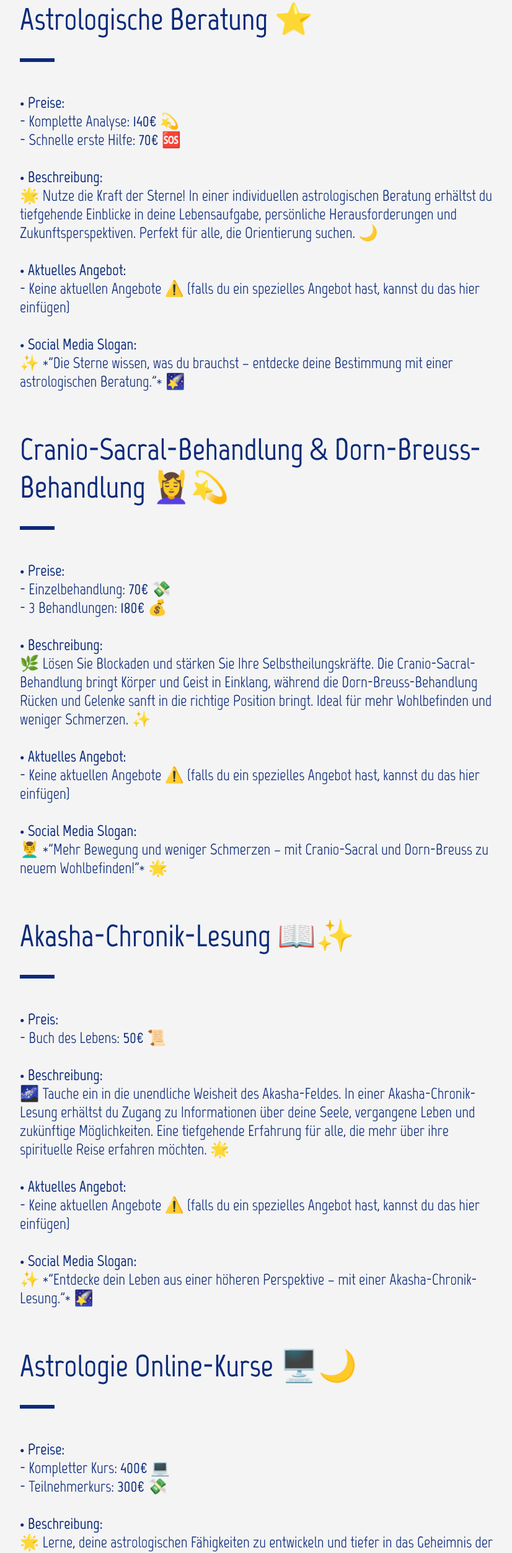
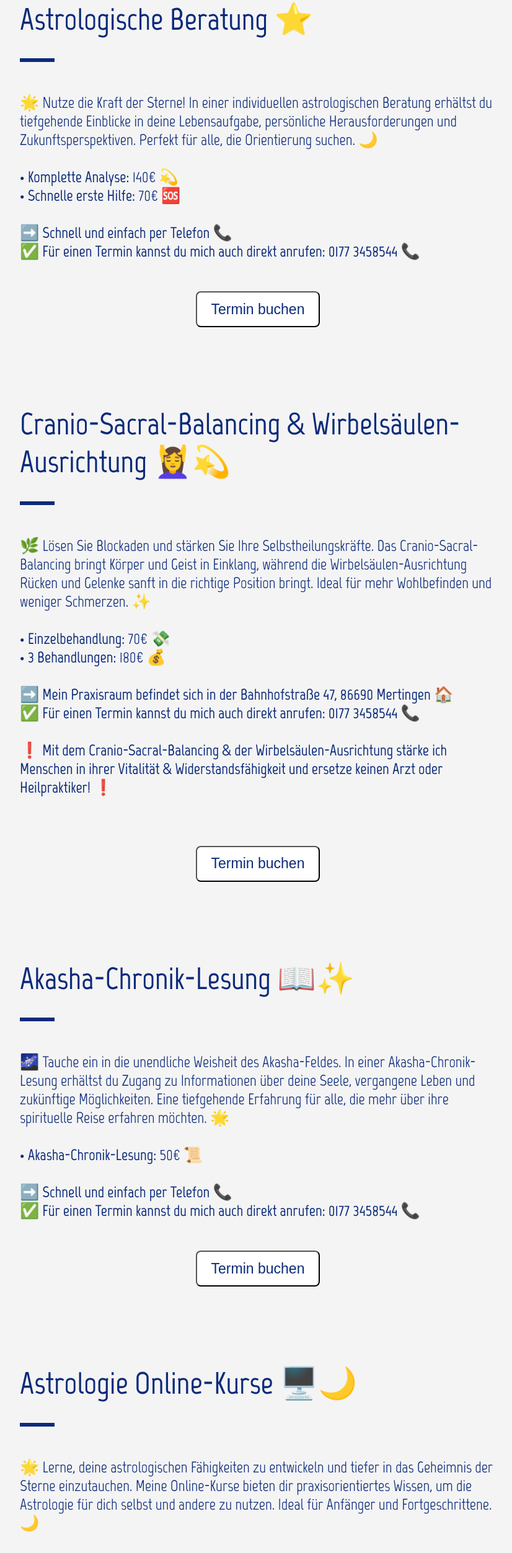
Before and after one commit to TobiasUllrich/HomePageTemplate, an Angular app in the folder hptemplate/: page /Angebote in a window 1280 px wide. Shown: the part 234-2740 px from the top of the page at 62% size, without its empty margins (224-1050 px from the left). Built offline with nearby package versions, Linux system fonts and the light colour scheme.

Commit message:
Angebotsrubrik fast fertig

```diff
--- a/hptemplate/src/app/contactbox/contactbox.component.ts
+++ b/hptemplate/src/app/contactbox/contactbox.component.ts
@@ -1,5 +1,6 @@
 import { Component, ElementRef, OnInit, ViewChild } from '@angular/core';
 import { environment } from '../../environments/environment'; //environment.development (localhost) ODER environment angeben (domain)
+import { NavigationStart, Router } from '@angular/router';
 
 
 @Component({
@@ -13,13 +14,19 @@ export class ContactboxComponent implements OnInit{
     @ViewChild('emailField') emailField!: ElementRef; //To contact #nameField of the HTML-Code
     @ViewChild('messageField') messageField!: ElementRef; //To contact #messageField of the HTML-Code
     @ViewChild('sendbutton') sendbutton!: ElementRef; //To contact #sendbutton of the HTML-Code
-    constructor() { }
 
+    constructor(private router: Router) {};
 
-
-
-    ngOnInit(): void {
-    }
+    /**
+     * Scrolls to the top, when page is loaded
+     */
+     ngOnInit() {
+       this.router.events.subscribe(event => {
+         if (event instanceof NavigationStart) {
+           window.scrollTo(0, 0); // Scrollt zum Anfang der Seite
+         }
+       });
+     }
 
     /**
      * We are making a POST-Request, means we are sending data to the FTP-Server and using the PHP-Script of the FTP-Server
--- a/hptemplate/src/app/pageeight/pageeight.component.html
+++ b/hptemplate/src/app/pageeight/pageeight.component.html
@@ -1,9 +1,3 @@
-<!-- //'📖🌊🌀⭐☝️🚀📍💫☀️🔍🔎📚🌟🏃‍♂️✍️✨🖍️💻🪪⌨️📃📑' -->
-
-
-
-
-
 <!-- HEADER -->
 <h1>Astrologische Beratung ⭐</h1>
 
@@ -12,41 +6,45 @@
 
 <!-- Inhalt -->
 <span>
-  • <strong>Preise:</strong> <br>
-    - Komplette Analyse: <strong>140€</strong> 💫 <br>
-    - Schnelle erste Hilfe: <strong>70€</strong> 🆘 <br><br>
+ 🌟 Nutze die Kraft der Sterne! In einer individuellen astrologischen Beratung erhältst du tiefgehende Einblicke in deine Lebensaufgabe, persönliche Herausforderungen und Zukunftsperspektiven. Perfekt für alle, die Orientierung suchen. 🌙<br><br>
+    • <strong>Komplette Analyse:</strong> 140€ 💫 <br>
+    • <strong>Schnelle erste Hilfe:</strong> 70€ 🆘 <br><br>
+    <strong>➡️ Schnell und einfach per Telefon 📞</strong><br>
+    <strong>✅ Für einen Termin kannst du mich auch direkt anrufen: 0177 3458544 📞</strong>
 
-  • <strong>Beschreibung:</strong> <br>
-    🌟 Nutze die Kraft der Sterne! In einer individuellen astrologischen Beratung erhältst du tiefgehende Einblicke in deine Lebensaufgabe, persönliche Herausforderungen und Zukunftsperspektiven. Perfekt für alle, die Orientierung suchen. 🌙<br><br>
+    <div class="buttons">
+      <app-custombutton (click)="routeTo('/Kontakt')" [buttonText]="label"></app-custombutton>
+    </div>
+</span>
+<div style="margin-bottom:125px;"></div>
 
-  • <strong>Aktuelles Angebot:</strong> <br>
-    - Keine aktuellen Angebote ⚠️ (falls du ein spezielles Angebot hast, kannst du das hier einfügen) <br><br>
 
-  • <strong>Social Media Slogan:</strong> <br>
-    ✨ *"Die Sterne wissen, was du brauchst – entdecke deine Bestimmung mit einer astrologischen Beratung."* 🌠 <br><br>
-</span>
 
 <!-- HEADER -->
-<h1>Cranio-Sacral-Behandlung & Dorn-Breuss-Behandlung 💆‍♀️💫</h1>
+<h1>Cranio-Sacral-Balancing & Wirbelsäulen-Ausrichtung 💆‍♀️💫</h1>
 
 <!-- UNDERLINE -->
 <div style="width:50px;margin-bottom:50px;border:3px solid;"></div>
 
 <!-- Inhalt -->
 <span>
-  • <strong>Preise:</strong> <br>
-    - Einzelbehandlung: <strong>70€</strong> 💸 <br>
-    - 3 Behandlungen: <strong>180€</strong> 💰 <br><br>
+    🌿 Lösen Sie Blockaden und stärken Sie Ihre Selbstheilungskräfte. Das Cranio-Sacral-Balancing bringt Körper und Geist in Einklang, während die Wirbelsäulen-Ausrichtung Rücken und Gelenke sanft in die richtige Position bringt. Ideal für mehr Wohlbefinden und weniger Schmerzen. ✨<br><br>
 
-  • <strong>Beschreibung:</strong> <br>
-    🌿 Lösen Sie Blockaden und stärken Sie Ihre Selbstheilungskräfte. Die Cranio-Sacral-Behandlung bringt Körper und Geist in Einklang, während die Dorn-Breuss-Behandlung Rücken und Gelenke sanft in die richtige Position bringt. Ideal für mehr Wohlbefinden und weniger Schmerzen. ✨<br><br>
+    • <strong>Einzelbehandlung:</strong> 70€ 💸 <br>
+    • <strong>3 Behandlungen:</strong> 180€ 💰 <br><br>
 
-  • <strong>Aktuelles Angebot:</strong> <br>
-    - Keine aktuellen Angebote ⚠️ (falls du ein spezielles Angebot hast, kannst du das hier einfügen) <br><br>
+    <strong>➡️ Mein Praxisraum befindet sich in der Bahnhofstraße 47, 86690 Mertingen 🏠</strong><br>
+    <strong>✅ Für einen Termin kannst du mich auch direkt anrufen: 0177 3458544 📞</strong><br><br>
 
-  • <strong>Social Media Slogan:</strong> <br>
-    💆‍♂️ *"Mehr Bewegung und weniger Schmerzen – mit Cranio-Sacral und Dorn-Breuss zu neuem Wohlbefinden!"* 🌟 <br><br>
+    <strong>❗ Mit dem Cranio-Sacral-Balancing & der Wirbelsäulen-Ausrichtung stärke ich Menschen in ihrer Vitalität & Widerstandsfähigkeit und ersetze keinen Arzt oder Heilpraktiker! ❗</strong><br><br>
+
+    <div class="buttons">
+      <app-custombutton (click)="routeTo('/Kontakt')" [buttonText]="label"></app-custombutton>
+    </div>
 </span>
+<div style="margin-bottom:125px;"></div>
+
+
 
 <!-- HEADER -->
 <h1>Akasha-Chronik-Lesung 📖✨</h1>
@@ -56,18 +54,19 @@
 
 <!-- Inhalt -->
 <span>
-  • <strong>Preis:</strong> <br>
-    - Buch des Lebens: <strong>50€</strong> 📜 <br><br>
+  🌌 Tauche ein in die unendliche Weisheit des Akasha-Feldes. In einer Akasha-Chronik-Lesung erhältst du Zugang zu Informationen über deine Seele, vergangene Leben und zukünftige Möglichkeiten. Eine tiefgehende Erfahrung für alle, die mehr über ihre spirituelle Reise erfahren möchten. 🌟<br><br>
 
-  • <strong>Beschreibung:</strong> <br>
-    🌌 Tauche ein in die unendliche Weisheit des Akasha-Feldes. In einer Akasha-Chronik-Lesung erhältst du Zugang zu Informationen über deine Seele, vergangene Leben und zukünftige Möglichkeiten. Eine tiefgehende Erfahrung für alle, die mehr über ihre spirituelle Reise erfahren möchten. 🌟<br><br>
+  • <strong>Akasha-Chronik-Lesung:</strong> 50€ 📜 <br><br>
+    <strong>➡️ Schnell und einfach per Telefon 📞</strong><br>
+    <strong>✅ Für einen Termin kannst du mich auch direkt anrufen: 0177 3458544 📞</strong>
 
-  • <strong>Aktuelles Angebot:</strong> <br>
-    - Keine aktuellen Angebote ⚠️ (falls du ein spezielles Angebot hast, kannst du das hier einfügen) <br><br>
+    <div class="buttons">
+      <app-custombutton (click)="routeTo('/Kontakt')" [buttonText]="label"></app-custombutton>
+    </div>
+</span>
+<div style="margin-bottom:125px;"></div>
 
-  • <strong>Social Media Slogan:</strong> <br>
-    ✨ *"Entdecke dein Leben aus einer höheren Perspektive – mit einer Akasha-Chronik-Lesung."* 🌠 <br><br>
-</span>
+
 
 <!-- HEADER -->
 <h1>Astrologie Online-Kurse 🖥️🌙</h1>
@@ -77,79 +76,36 @@
 
 <!-- Inhalt -->
 <span>
-  • <strong>Preise:</strong> <br>
-    - Kompletter Kurs: <strong>400€</strong> 💻 <br>
-    - Teilnehmerkurs: <strong>300€</strong> 💸 <br><br>
+    🌟 Lerne, deine astrologischen Fähigkeiten zu entwickeln und tiefer in das Geheimnis der Sterne einzutauchen. Meine Online-Kurse bieten dir praxisorientiertes Wissen, um die Astrologie für dich selbst und andere zu nutzen. Ideal für Anfänger und Fortgeschrittene. 🌙<br><br>
 
-  • <strong>Beschreibung:</strong> <br>
-    🌟 Lerne, deine astrologischen Fähigkeiten zu entwickeln und tiefer in das Geheimnis der Sterne einzutauchen. Unsere Online-Kurse bieten dir praxisorientiertes Wissen, um die Astrologie für dich selbst und andere zu nutzen. Ideal für Anfänger und Fortgeschrittene. 🌙<br><br>
+    • <strong>Evolutionäre Astrologie I:</strong> 511€ 💻 <br>
+    • <strong>Evolutionäre Astrologie II:</strong> 250€ 💸 <br><br>
+    <strong>➡️ Schnell und einfach per Online-Plattform 🌐</strong>
 
-  • <strong>Aktuelles Angebot:</strong> <br>
-    - Keine aktuellen Angebote ⚠️ (falls du ein spezielles Angebot hast, kannst du das hier einfügen) <br><br>
-
-  • <strong>Social Media Slogan:</strong> <br>
-    🧑‍🏫 *"Meistere die Kunst der Astrologie – mit unseren Online-Kursen!"* 🌠 <br><br>
+    <div class="buttons">
+      <app-custombutton (click)="goToUrl(linkToCourse[0])" [buttonText]="label2" class="buybutton"></app-custombutton>
+      <app-custombutton (click)="goToUrl(linkToCourse[1])" [buttonText]="label3" class="buybutton"></app-custombutton>
+    </div>
 </span>
 
 
 
 
+<div class="lastContainerOfPage buttons">
+</div>
 
 
 
 
 
+  <!-- • <strong>Social Media Slogan:</strong> <br>
+    ✨ *"Die Sterne wissen, was du brauchst – entdecke deine Bestimmung mit einer astrologischen Beratung."* 🌠 <br><br> -->
 
+  <!-- • <strong>Social Media Slogan:</strong> <br>
+    💆‍♂️ *"Mehr Bewegung und weniger Schmerzen – mit Cranio-Sacral-Balancing und Wirbelsäulen-Ausrichtung zu neuem Wohlbefinden!"* 🌟 <br><br> -->
 
+  <!-- • <strong>Social Media Slogan:</strong> <br>
+    ✨ *"Entdecke dein Leben aus einer höheren Perspektive – mit einer Akasha-Chronik-Lesung."* 🌠 <br><br> -->
 
-
-
-
-
-
-<!-- HEADER -->
-<h1>Astrologische Beratung ⭐</h1>
-
-<!-- UNDERLINE -->
-<div style="width:50px;margin-bottom:50px;border:3px solid;"></div>
-
-<span>
-      • Deutungstext zu deiner Radix oder Telefonische Beratung <br>
-      • Kosten: 250€ oder 150€ <br>
-      • Composit möglich <br>
-      • Der Deutungstext eignet sich wunderbar zum Verschenken <br>
-</span>
-
-
-<!-- HEADER -->
-<h1>Cranio-Sacral-Therapie 🌊</h1>
-
-<!-- UNDERLINE -->
-<div style="width:50px;margin-bottom:50px;border:3px solid;"></div>
-
-  <span>
-    • Mein Praxisraum befindet sich in der Bahnhofstraße 47, 86690 Mertingen <br>
-    • Eine Behandlung mit Vorgespräch dauert ca. 1,5 Stunden <br>
-    • Die Stunde kostet 70€ <br>
-    • Wir arbeiten gemeinsam daran eine Lösung für dein Problem zu finden <br>
-  </span>
-
-
-<!-- HEADER -->
-<h1>Astrologie Online-Kurse 📖</h1>
-
-<!-- UNDERLINE -->
-<div style="width:50px;margin-bottom:50px;border:3px solid;"></div>
-
-  <span>
-    • Mein Praxisraum befindet sich in der Bahnhofstraße 47, 86690 Mertingen <br>
-    • Eine Behandlung mit Vorgespräch dauert ca. 1,5 Stunden <br>
-    • Die Stunde kostet 70€ <br>
-    • Wir arbeiten gemeinsam daran eine Lösung für dein Problem zu finden <br>
-  </span>
-
-
-
-<div class="lastContainerOfPage">
-  <app-custombutton (click)="routeTo('/Kontakt')" [buttonText]="label"></app-custombutton>
-</div>
+  <!-- • <strong>Social Media Slogan:</strong> <br>
+    🧑‍🏫 *"Meistere die Kunst der Astrologie – mit meinen Online-Kursen!"* 🌠 <br><br> -->
--- a/hptemplate/src/app/pageeight/pageeight.component.scss
+++ b/hptemplate/src/app/pageeight/pageeight.component.scss
@@ -2,5 +2,11 @@
     display: flex;
     justify-content: center;
     margin-top:75px;
-    margin-bottom:75px;
+    margin-bottom:125px;
 }
+
+.buttons{
+    display:flex;
+    justify-content: space-evenly;
+    margin-top:50px;
+}
--- a/hptemplate/src/app/pageeight/pageeight.component.ts
+++ b/hptemplate/src/app/pageeight/pageeight.component.ts
@@ -14,7 +14,16 @@ export class PageeightComponent {
     /**
      * Labels for the customized Button
      */
-    label = 'Kontaktiere mich';
+    label = 'Termin buchen';
+    label2 = 'EA I kaufen';
+    label3 = 'EA II kaufen';
+
+    linkToCourse: string[] =[
+      'https://ullrichtobias.gurucan.com/app/plans/61f95636e2253d0013950a9d',
+      'https://ullrichtobias.gurucan.com/app/plans/64047295ff1a890013ff42e3',
+    ]
+
+
     /**
      *
      * @param route Internal Route to another Page
@@ -23,5 +32,13 @@ export class PageeightComponent {
       this.router.navigateByUrl(route);
     }
 
+    /**
+     *
+     * @param url External Route to another Page
+     */
+    goToUrl(url: string){
+      console.log(url);
+      window.open(url, "_blank");
+     }
 
 }
--- a/hptemplate/src/app/pagefour/pagefour.component.html
+++ b/hptemplate/src/app/pagefour/pagefour.component.html
@@ -22,8 +22,8 @@
       • 2017  Rückführung 1+2 <a (click)="goToUrl(2);">(*)</a> <br>
       • Seit 2014  Asthanga-Yoga <a (click)="goToUrl(3);">(*)</a> <br>
       • Seit 2016  Vipassana-Meditation <a (click)="goToUrl(4);">(*)</a> <br>
-      • 2019  Evolutionärer Astrologe <a (click)="goToUrl(5);">(*)</a> <br>
-      • 2022  Biodynamischer Cranio-Sacral-Therapeut (*)
+      • 2019  Evolutionäre Astrologie <a (click)="goToUrl(5);">(*)</a> <br>
+      • 2022  Biodynamische Cranio-Sacral-Therapie (*) <br>
       • 2024  Sportmassage <a (click)="goToUrl(6);">(*)</a> <br>
       • 2024  Dorn-Breuss-Massage <a (click)="goToUrl(7);">(*)</a> <br>
       • 2024  Akasha-Chronik-Reading <a (click)="goToUrl(8);">(*)</a> <br>
@@ -63,11 +63,11 @@
     So würde ich die evolutionäre Astrologie auch als sehr bildhaft und imaginativ beschreiben, was mir bei der klassischen Astrologie meist gefehlt hat.
     Ein weiterer Punkt ist, dass die evolutionäre Astrologie Lösungen anbietet, statt sich in fatalistische Prognosen zu verstricken.</span>
 
-    <h3>🌊 Wie kam ich zur Cranio-Sacral-Therapie?</h3>
-    <span>Ebenso wie mir das Buch über die Evolutionäre Astrologie von einer guten Freundin, die ebenfalls therapeutisch arbeitet, in die Hand gedrückt wurde, so hat sie mir gute 1,5 Jahre später bei einem Spaziergang die Frage gestellt: "Wäre es nicht etwas für dich etwas mit den Händen zu tun?".
-       Auch in diesem Fall habe ich gefunden ohne zu suchen. Durch ihren Tipp saß ich ein paar Monate später im Einführungsseminar für die Ausbildung in biodynamischer Cranio-Sacral-Therapie an der Freiburger Cranio- & Polarity-Schule. </span>
+    <h3>🌊 Wie kam ich zum Cranio-Sacral-Balancing?</h3>
+    <span>Ebenso wie mir eine gute Freundin das Buch über die Evolutionäre Astrologie in die Hand gedrückt hat, so hat stellte sie mir gute 1,5 Jahre später bei einem Spaziergang die Frage: "Wäre es nicht etwas für dich etwas mit den Händen zu tun?".
+       Auch in diesem Fall habe ich gefunden ohne zu suchen. Durch ihren Tipp saß ich ein paar Monate später im Einführungsseminar für die Ausbildung in Biodynamischer Cranio-Sacral-Therapie an der Freiburger Cranio- & Polarity-Schule. </span>
 
-    <h3>🔎 Was ist Biodynamische Cranio-Sacral-Therapie?</h3>
+    <h3>🔎 Was ist Cranio-Sacral-Balancing?</h3>
     <span>Die Methode hat sich in der ersten Hälfte des 20. Jahrhunderts aus der Osteopathie heraus entwickelt und entfaltet ihre Wirkung mittels sanfter Berührungen auf körperlicher, geistiger & seelischer Ebene. Die Gehirn-Rückenmarksflüssigkeit (Liquor), die im Schädel und der Wirbelsäule zirkuliert, ist der Indikator der Cranio-Sacralen-Energiearbeit.
        Diese Flüssigkeit schützt, nährt und bewegt unser Nervensystem vom Schädel (Cranium) bis zum Kreuzbein (Sacrum). Der cranio-sacrale Rhythmus ist im ganzen Körper über das Bindegewebe spürbar. So können Blockaden im wahrsten Sinne des Wortes "ertastet" und in weiterer Folge mit sanften Griffen aufgelöst werden.
        Das biodynamische Modell geht davon aus, dass jeder Mensch bereits innerlich heil ist, ihm nichts hinzugefügt oder weggenommen werden muss.
--- a/hptemplate/src/app/pagetwo/pagetwo.component.html
+++ b/hptemplate/src/app/pagetwo/pagetwo.component.html
@@ -1,5 +1,5 @@
 <!-- HEADER -->
-<h1>Biodynamische Cranio-Sacral-Therapie 🌊</h1>
+<h1>Cranio-Sacral-Balancing 🌊</h1>
 
 <!-- UNDERLINE -->
 <div style="width:50px;margin-bottom:50px;border:3px solid;"></div>
@@ -8,7 +8,7 @@
 
 <div id="aboutCranio" class="explanation-container2">
     <img src="assets/img/cranio-1.jpg">
-    <h3>🔎 Was ist Biodynamische Cranio-Sacral-Therapie?</h3>
+    <h3>🔎 Was ist Cranio-Sacral-Balancing?</h3>
     <span>Die Methode hat sich in der ersten Hälfte des 20. Jahrhunderts aus der Osteopathie heraus entwickelt und entfaltet ihre Wirkung mittels sanfter Berührungen auf körperlicher, geistiger & seelischer Ebene. Die Gehirn-Rückenmarksflüssigkeit (Liquor), die im Schädel und der Wirbelsäule zirkuliert, ist der Indikator der Cranio-Sacralen-Energiearbeit. Diese Flüssigkeit schützt, nährt und bewegt unser Nervensystem vom Schädel (Cranium) bis zum Kreuzbein (Sacrum). Der cranio-sacrale Rhythmus ist im ganzen Körper über das Bindegewebe spürbar. So können Blockaden im wahrsten Sinne des Wortes "ertastet" und in weiterer Folge mit sanften Griffen aufgelöst werden. Das biodynamische Modell geht davon aus, dass jeder Mensch bereits innerlich heil ist, ihm nichts hinzugefügt oder weggenommen werden muss. Es muss lediglich der schon in ihm angelegte innere Heilungsplan aktiviert werden. Dann ist es wie der griechische Philosoph Heraklit sagte: "Panta Rhei - alles fließt."</span>
 </div>
 
--- a/hptemplate/src/app/startpage/startpage.component.html
+++ b/hptemplate/src/app/startpage/startpage.component.html
@@ -8,7 +8,7 @@
            <div *ngIf="i == 0" class="containerDesign forContainerWithProfilePic">
              <img id="{{'myimage' + i}}" src="assets/img/{{ picture }}" class="picSize">
              <div class="flexboxAndflexdirectioncolumn">
-               <h2 class="mrgZero">{{ caption[i] }}</h2>
+               <h2 class="mrgZero">Tobias Ullrich: <br>{{ caption[i] }}</h2>  <!--<pre class="umbruch">{{ caption[i] }}</pre>-->
                <span>{{ text[i] }}</span>
                <app-custombutton routerLink="{{ routes[i] }}" [buttonText]="label" class="buttonSizing"></app-custombutton>
              </div>
--- a/hptemplate/src/app/startpage/startpage.component.ts
+++ b/hptemplate/src/app/startpage/startpage.component.ts
@@ -18,9 +18,9 @@ export class StartpageComponent {
    ];
 
   caption: string[] =[
-    'Tobias Ullrich: Evolutionärer Astrologe & Cranio-Sacral-Therapeut 🌀',
+    'Astrologe & Cranio-Sacral-Balancer 🌀',
     'Evolutionäre Astrologie: Kurse 📖',
-    'Biodynamische Cranio-Sacral-Therapie 🌊',
+    'Cranio-Sacral-Balancing 🌊',
     'Evolutionäre Astrologie: Beratung ⭐'
    ];
 
@@ -54,7 +54,7 @@ export class StartpageComponent {
 
    textForInfoboxes: string[] =[
     'Der einzige & größte YouTube-Kanal zum Thema Evolutionäre Astrologie. Dort findest du eine systematische Einführung in die Evolutionäre Astrologie!',
-    'Mit der Biodynamischen Cranio-Sacral-Therapie stärke ich Menschen in ihrer Vitalität & Widerstandsfähigkeit und ersetze keinen Arzt oder Heilpraktiker!',
+    'Mit dem Cranio-Sacral-Balancing & der Wirbelsäulen-Ausrichtung stärke ich Menschen in ihrer Vitalität & Widerstandsfähigkeit und ersetze keinen Arzt oder Heilpraktiker!',
    ];
 
    routeForInfoboxes: string[] =[
--- a/hptemplate/src/index.html
+++ b/hptemplate/src/index.html
@@ -14,7 +14,6 @@
 
 
 <!-- https://stackoverflow.com/questions/49826096/creating-a-reusable-button-component-in-angular -->
-<!-- https://css-tricks.com/full-page-background-video-styles/ -->
 <!-- https://stackoverflow.com/questions/40664766/how-to-detect-scroll-to-bottom-of-html-element -->
 
 <!-- GLIEDERUNG -->
```
